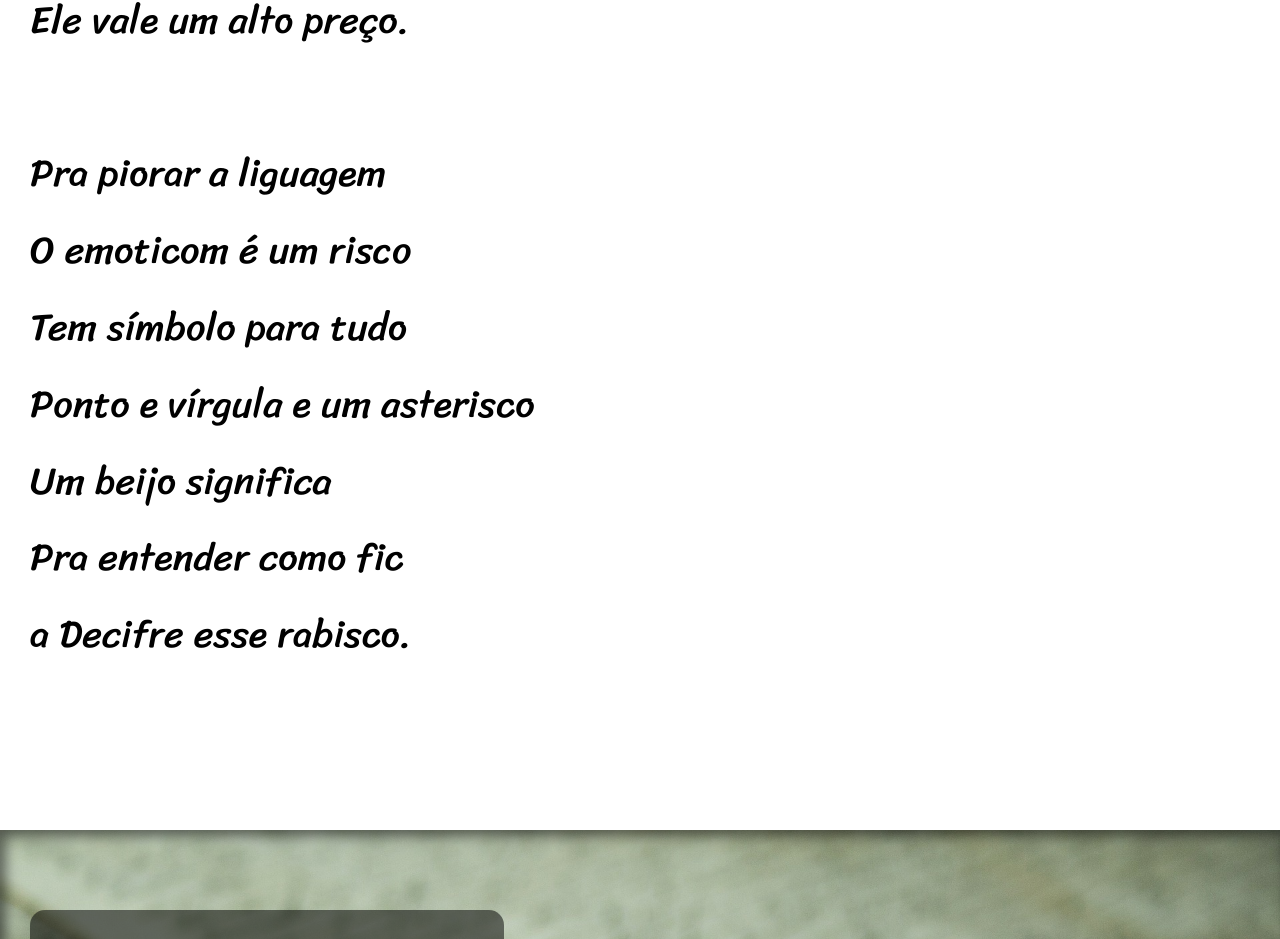
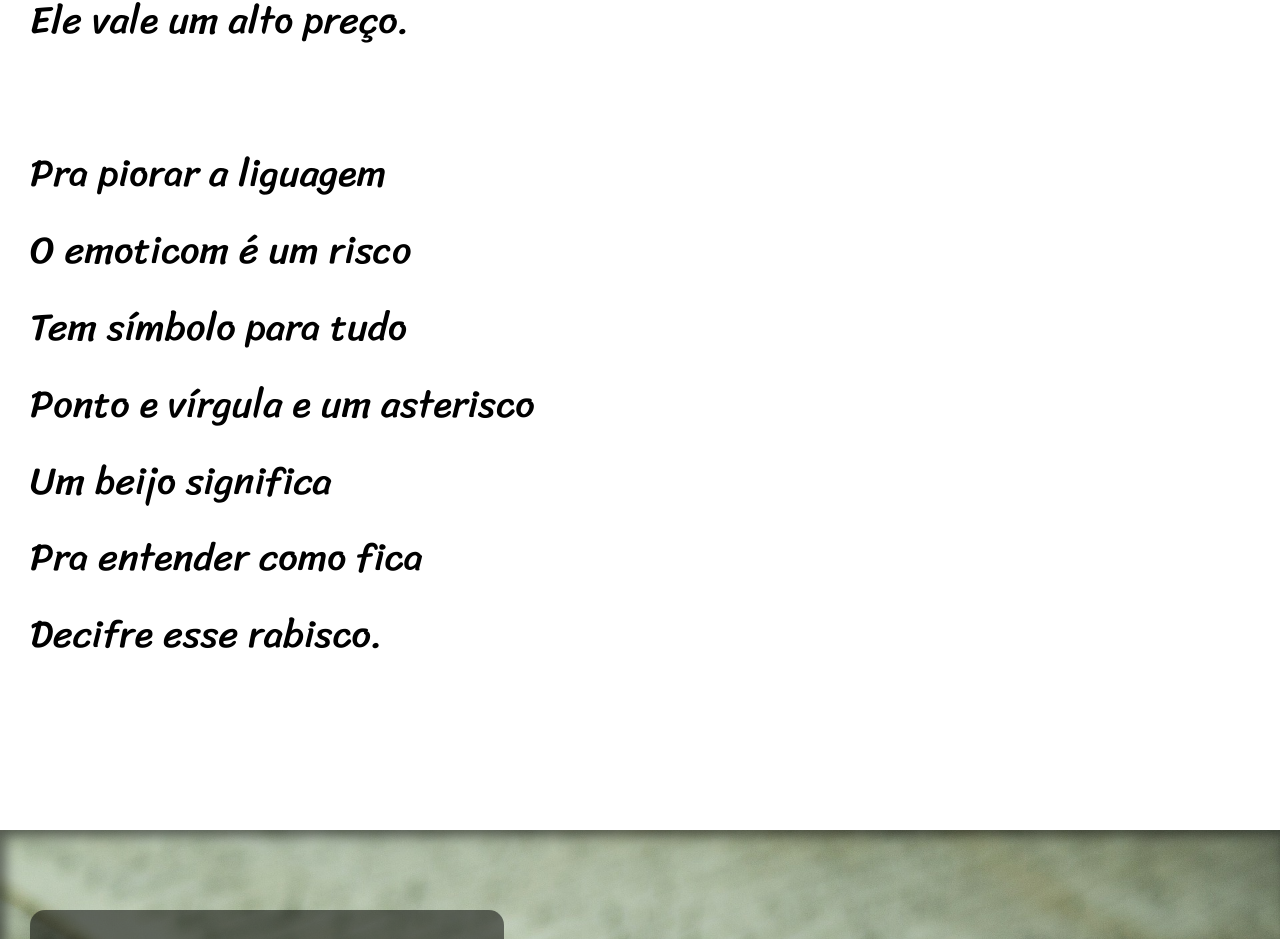
Before and after one commit to Adriansilvadev/projeto-cordel, a plain HTML site: page index.html in a window 1280 px wide. Shown: the part 2311-3250 px from the top of the page. Drawn offline with Linux system fonts and the light colour scheme.

Commit message:
correção texto

```diff
--- a/index.html
+++ b/index.html
@@ -54,7 +54,7 @@
             Tem símbolo para tudo<br>
             Ponto e vírgula e um asterisco<br>
             Um beijo significa<br>
-            Pra entender como fic<br>a
+            Pra entender como fica<br>
             Decifre esse rabisco.
         </p>
     </section>
```
